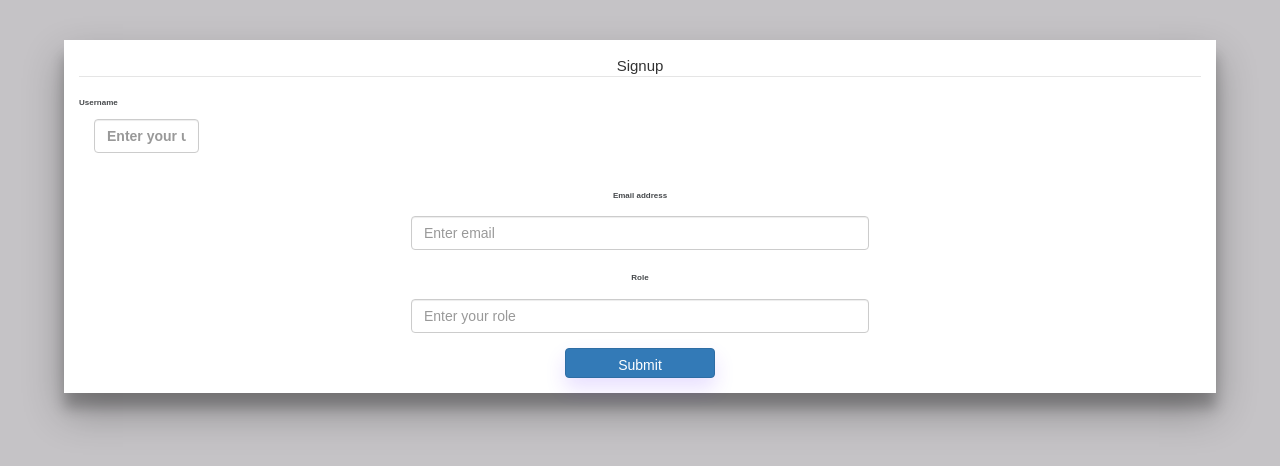
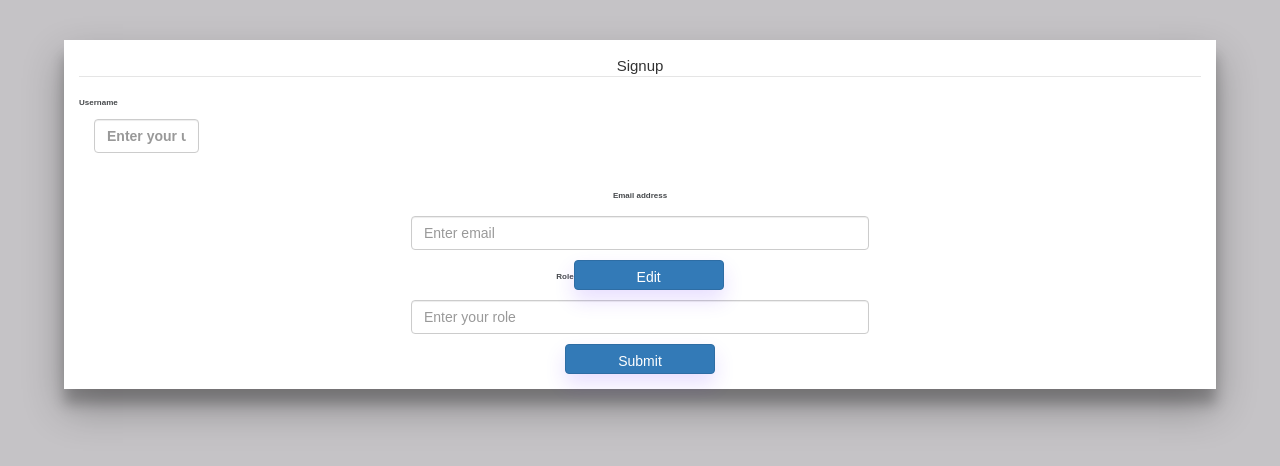
Before and after one commit to bloominstituteoftechnology/team-builder, a React (Create React App) app in the folder team-builder/: page / in a window 1280 px wide. Shown: the top 466 px of the page. Built offline with nearby package versions, Linux system fonts and the light colour scheme.

Commit message:
Rendered Form component and passed a setter method

```diff
--- a/team-builder/src/App.js
+++ b/team-builder/src/App.js
@@ -4,11 +4,11 @@ import Form from "./Form.js";
 import "./App.css";
 
 function App() {
-  const [user, setUser] = useState("");
+  const [member, setMember] = useState("");
 
   return (
     <div className="App">
-      <Form />
+      <Form member={member} setMember={setMember} />
     </div>
   );
 }
--- a/team-builder/src/Form.js
+++ b/team-builder/src/Form.js
@@ -1,6 +1,7 @@
 import React, { useState } from "react";
 
-function Form() {
+function Form(props) {
+  console.log(props);
   const [user, setUser] = useState({ username: "", password: "", role: "" });
 
   return (
@@ -23,7 +24,7 @@ function Form() {
             </div>
           </label>
         </div>
-        <div className="form-group">
+        <div className="form-group" className="">
           <label for="exampleInputEmail1">Email address</label>
           <input
             type="email"
@@ -35,8 +36,15 @@ function Form() {
             // onChange={handleChange}
           />
         </div>
-        <div className="form-group">
+        <div className="form-group" className="">
           <label for="exampleInputRole1">Role</label>
+          <button
+            type="edit"
+            className="btn btn-primary"
+            onClick={() => props.setMember(props.member)}
+          >
+            Edit
+          </button>
           <input
             type="text"
             className="form-control"
```
